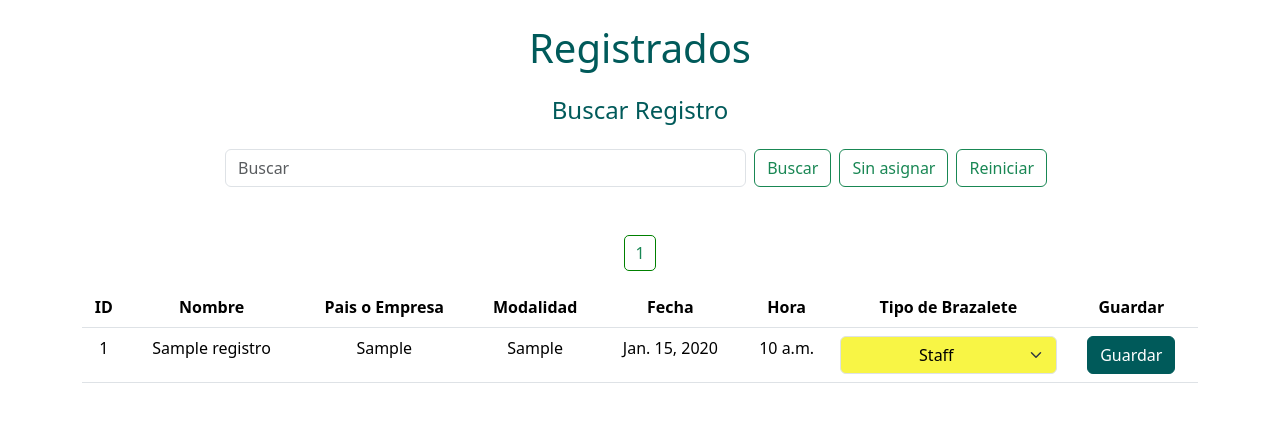
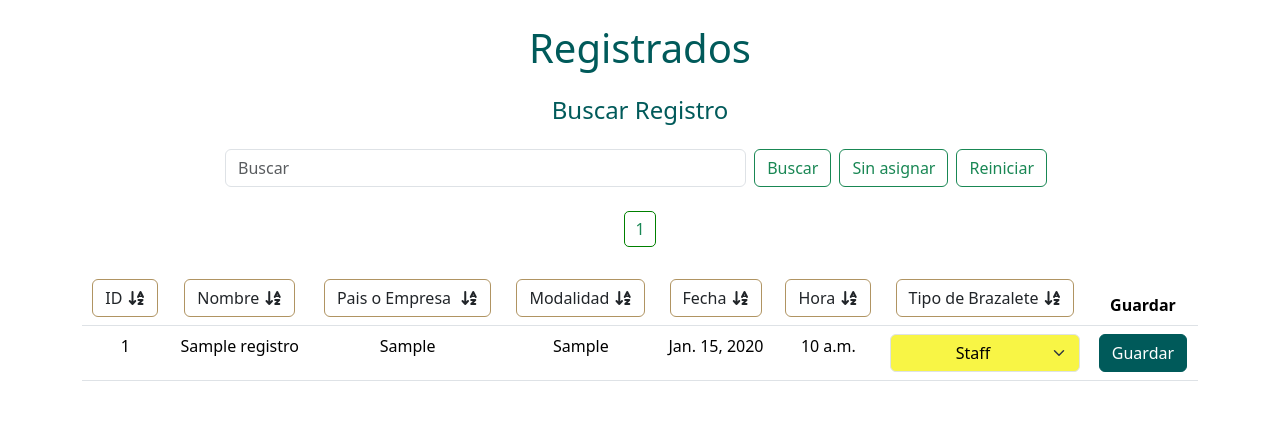
Before and after one commit to DanielAlegriaLino/pulseras_register, a Django app: page /registros/ in a window 1280 px wide. Shown: the part 86-508 px from the top of the page. Run offline with Django 5.2, Linux system fonts and the light colour scheme; tables that the repository leaves empty hold one stand-in row (values such as "Sample post"); some libraries are stand-ins or nearby versions.

Commit message:
Added filter toggable buttons to each field of the registers table

```diff
--- a/ProjectComunadesExtranjeras/AppResgistro/templates/base.html
+++ b/ProjectComunadesExtranjeras/AppResgistro/templates/base.html
@@ -6,6 +6,7 @@
     <meta name="viewport" content="width=device-width, initial-scale=1.0">
     <link href="https://cdn.jsdelivr.net/npm/bootstrap@5.3.3/dist/css/bootstrap.min.css" rel="stylesheet" integrity="sha384-QWTKZyjpPEjISv5WaRU9OFeRpok6YctnYmDr5pNlyT2bRjXh0JMhjY6hW+ALEwIH" crossorigin="anonymous">
     <link rel="stylesheet" href="{% static 'styles/navbar.css' %}">
+    <script src="https://kit.fontawesome.com/d17bcbb17f.js" crossorigin="anonymous"></script>
     {% block styles %}
 
     {% endblock %}
--- a/ProjectComunadesExtranjeras/AppResgistro/templates/registers.html
+++ b/ProjectComunadesExtranjeras/AppResgistro/templates/registers.html
@@ -12,7 +12,7 @@
 {% block content %}
 <main class="text-center">
     <h1 class="highlight mt-4">Registrados</h1>
-    <section class="container my-4 mb-5">
+    <section class="container my-4 mb-4">
         <div class="row d-flex mb-3"><h4 class="highlight">Buscar Registro</h4></div>
         <div class="row">
             <div class="col"></div>
@@ -51,17 +51,17 @@
         </ul>
     </section>
 
-    <section class="container my-3">
+    <section class="container my-3 mt-4">
         <table class="table">
             <thead>
                 <tr>
-                    <th>ID</th>
-                    <th>Nombre</th>
-                    <th>Pais o Empresa</th>
-                    <th>Modalidad</th>
-                    <th>Fecha</th>
-                    <th>Hora</th>
-                    <th>Tipo de Brazalete</th>
+                    <th><button class="btn sort-btn a-z">ID<i class="fa-solid fa-arrow-down-a-z sort-toggle"></i></button></th>
+                    <th><button class="btn sort-btn a-z">Nombre<i class="fa-solid fa-arrow-down-a-z sort-toggle"></i></button></th>
+                    <th><button class="btn sort-btn a-z">Pais o Empresa <i class="fa-solid fa-arrow-down-a-z sort-toggle"></i></button></th>
+                    <th><button class="btn sort-btn a-z">Modalidad<i class="fa-solid fa-arrow-down-a-z sort-toggle"></i></button></th>
+                    <th><button class="btn sort-btn a-z">Fecha<i class="fa-solid fa-arrow-down-a-z sort-toggle"></i></button></th>
+                    <th><button class="btn sort-btn a-z">Hora<i class="fa-solid fa-arrow-down-a-z sort-toggle"></i></button></th>
+                    <th><button class="btn sort-btn a-z">Tipo de Brazalete<i class="fa-solid fa-arrow-down-a-z sort-toggle"></i></button></th>
                     <th>Guardar</th>
                 </tr>
             </thead>
--- a/ProjectComunadesExtranjeras/static/js/registers.js
+++ b/ProjectComunadesExtranjeras/static/js/registers.js
@@ -44,8 +44,21 @@ function filterAssigned(){
     })
 }
 
+function toggleOrder(){
+    const toggleButtons = document.querySelectorAll('.sort-btn');
+    console.log(typeof(toggleButtons));
+    toggleButtons.forEach(btn => {
+        btn.addEventListener("click", () => {
+            const symbol = btn.getElementsByTagName("i");
+            symbol[0].classList.toggle("fa-arrow-down-a-z");
+            symbol[0].classList.toggle("fa-arrow-up-a-z");
+        })
+    })
+}
+
 document.addEventListener("DOMContentLoaded", () => {
-    asignarPulsera()
-    cambiarColorPulsera()
-    filterAssigned()
+    asignarPulsera();
+    cambiarColorPulsera();
+    filterAssigned();
+    toggleOrder();
 })
--- a/ProjectComunadesExtranjeras/static/styles/registers.css
+++ b/ProjectComunadesExtranjeras/static/styles/registers.css
@@ -60,3 +60,20 @@ select option[value="6"]{
     background-color: green;
     border: 1px solid green;
 }
+
+.sort-btn{
+    border-color: rgb(176, 148, 98);
+}
+
+.sort-btn:hover{
+    background-color: rgb(176, 148, 98);
+    color: white;
+}
+
+.sort-btn:active{
+    border-color: rgb(176, 148, 98)!important;
+}
+
+.sort-toggle{
+    margin-left: 5px;
+}
```
